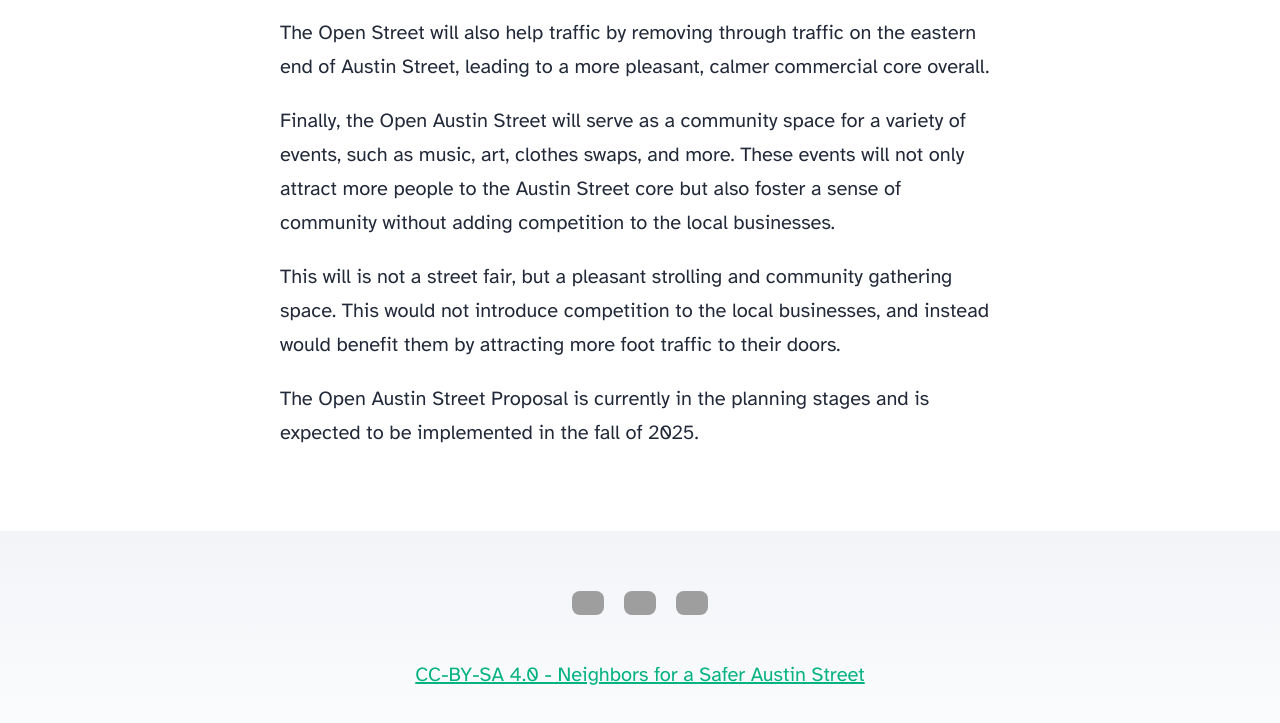
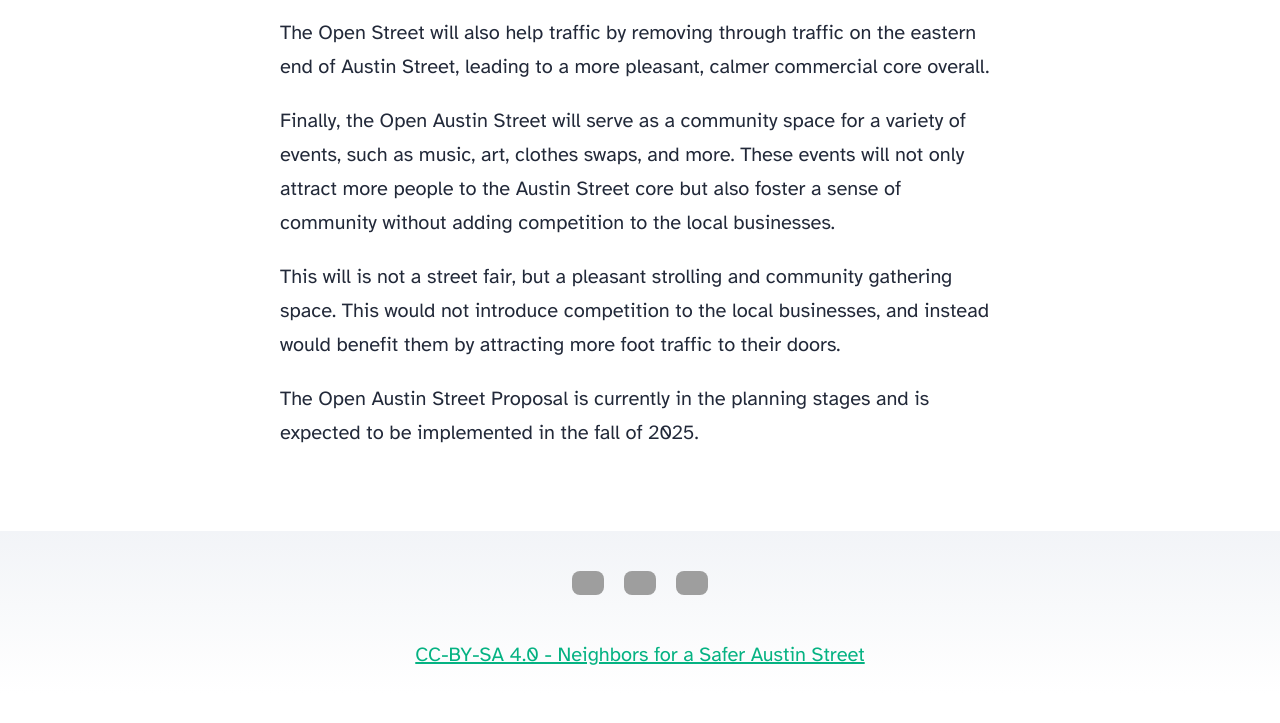
Before and after one commit to jb-reefer/nasas-astro, an Astro site: page / in a window 1280 px wide. Shown: the part 722-1445 px from the top of the page. After the commit the page ends 1415 px from the top, so only its background shows below. Built offline with nearby package versions, Linux system fonts and the light colour scheme; Astro itself is replaced by a stand-in of ours; grey boxes are pictures that could not be loaded.

Commit message:
remove empty space in <Footer />

```diff
--- a/src/components/Footer.astro
+++ b/src/components/Footer.astro
@@ -18,7 +18,7 @@ const today = new Date();
 </footer>
 <style>
 	footer {
-		padding: 2em 1em 6em 1em;
+		padding: 1em 2em;
 		background: linear-gradient(var(--gray-gradient)) no-repeat;
 		color: rgb(var(--gray));
 		text-align: center;
```
